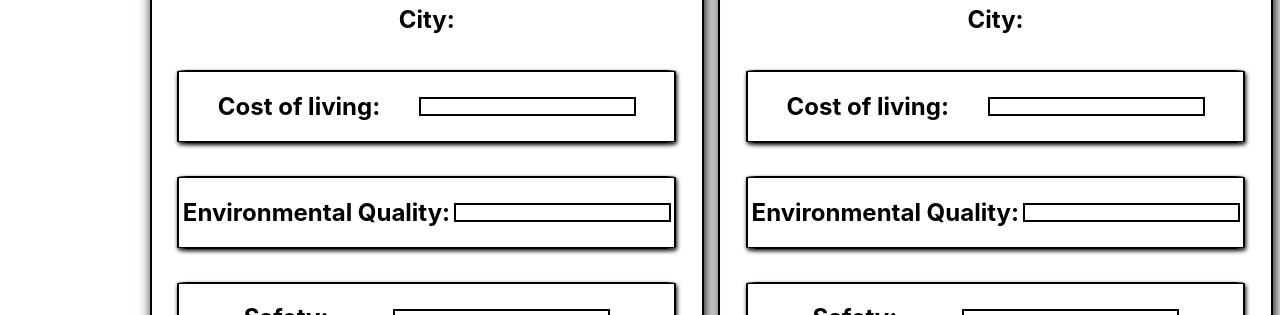
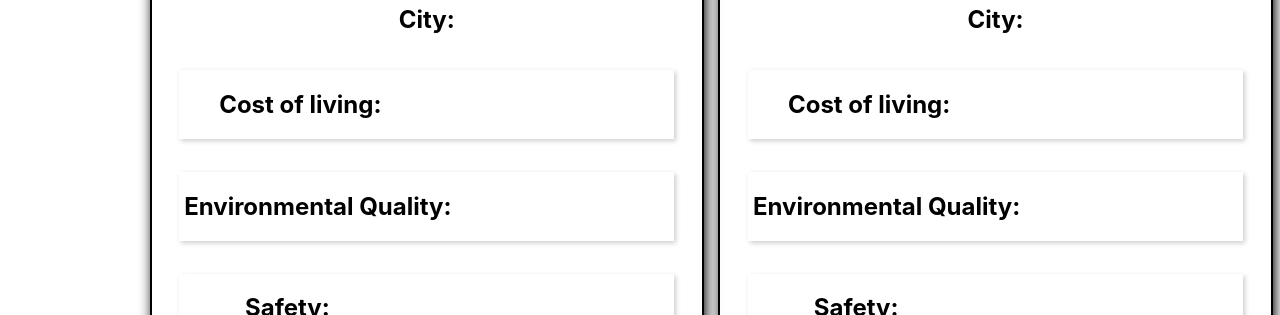
Before and after one commit to awirth224/citysearch, a React (Create React App) app: page /cities in a window 1280 px wide. Shown: the part 485-800 px from the top of the page. Built offline with nearby package versions, Linux system fonts and the light colour scheme; no server answers.

Commit message:
Remove borders in info display

```diff
--- a/src/Card/BackCard.css
+++ b/src/Card/BackCard.css
@@ -1,20 +1,21 @@
 .info-display {
-    border: 2px solid black;
+    /* border: 2px solid black; */
     display: flex;
     flex-direction: row;
     justify-content: space-evenly;
     align-items: center;
     margin-top: 3%;
     width: 90%;
-    box-shadow: 1px 2px 4px;
-    border-radius: 2%;
+    /* box-shadow: 1px 2px 4px; */
+    /* border-radius: 2%; */
     margin-bottom: 3%;
+    box-shadow: 2px 2px 5px 0 rgba(0, 0, 0, .2);
 }
 
 .info-wrapper {
     display: flex;
     justify-content: center;
-    border: 2px solid black;
+    /* border: 2px solid black; */
     width: 40%;
     padding: 1.5%;
     font-size: x-large;
```
